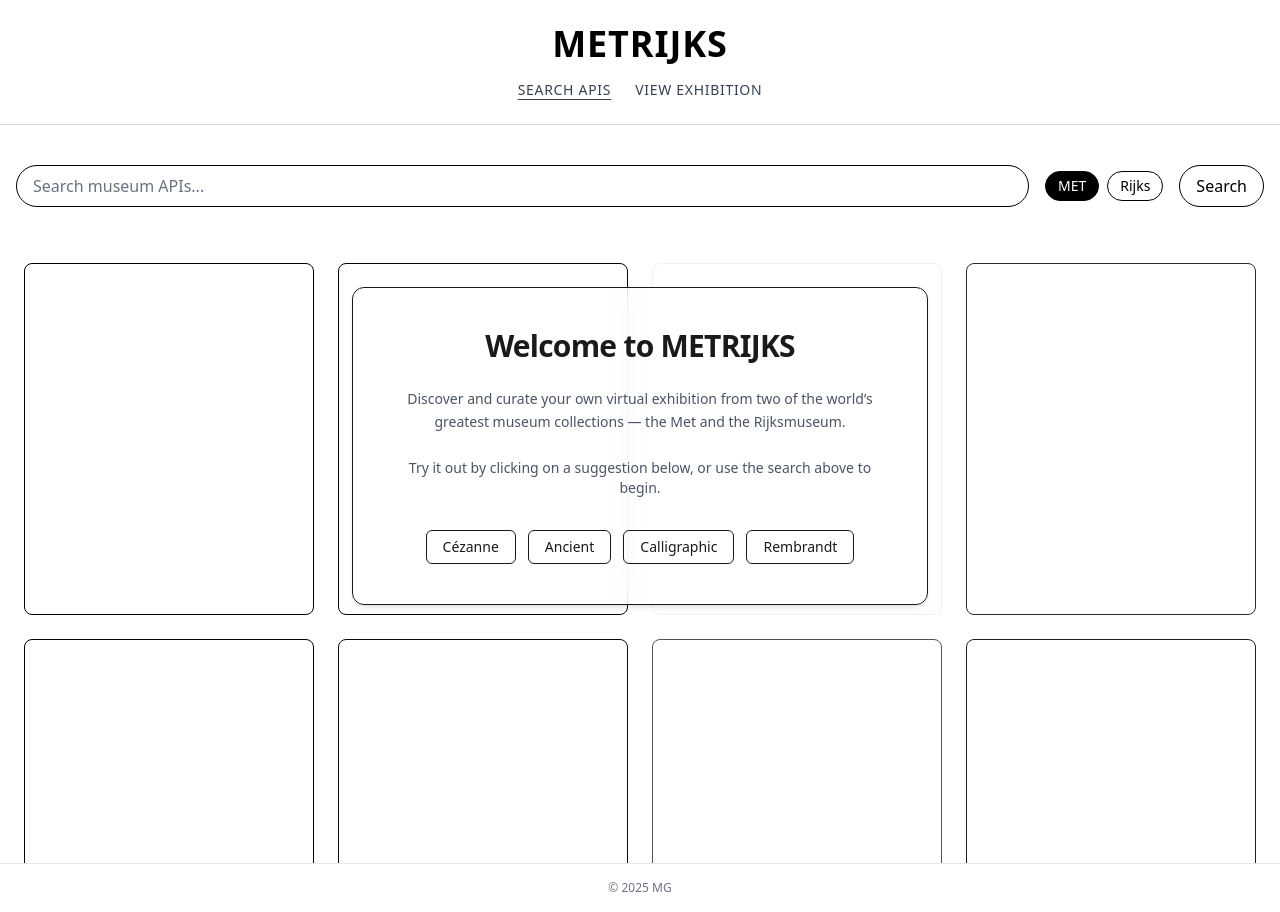
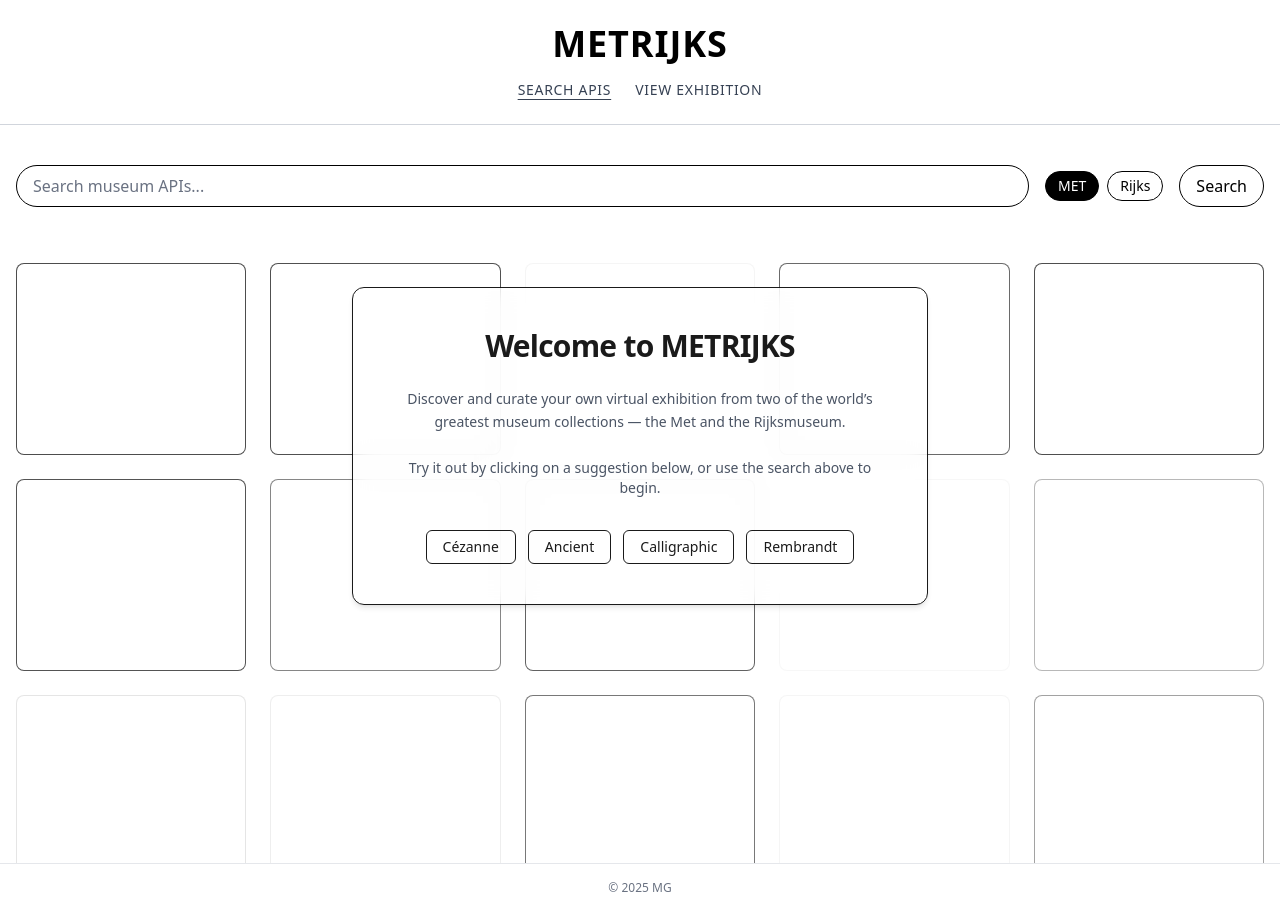
Before and after one commit to MGough22/metrijks, a React (Vite) app: page / in a window 1280 px wide. Built offline with nearby package versions, Linux system fonts and the light colour scheme; what ldrs would draw is missing.

Commit message:
changes the aspect ratios of ghost cards to screen size

```diff
--- a/src/components/GhostArtworkCard.jsx
+++ b/src/components/GhostArtworkCard.jsx
@@ -1,7 +1,7 @@
 export default function GhostArtworkCard({ opacity = 0 }) {
   return (
     <div
-      className="bg-white border border-black-300 rounded-lg overflow-hidden h-[22rem] w-full transition-transform duration-1000"
+      className="bg-white border border-black/70 rounded-lg overflow-hidden transition-transform duration-1000 w-full aspect-[6/5]"
       style={{ opacity }}
     />
   );
--- a/src/components/GhostArtworkGrid.jsx
+++ b/src/components/GhostArtworkGrid.jsx
@@ -39,7 +39,7 @@
   }, []);
 
   return (
-    <div className="grid grid-cols-1 sm:grid-cols-2 md:grid-cols-3 lg:grid-cols-4 gap-6 px-6 py-10 pointer-events-none">
+    <div className="grid grid-cols-2 sm:grid-cols-3 md:grid-cols-4 lg:grid-cols-5 gap-2 sm:gap-4 md:gap-6 px-4 py-10 pointer-events-none">
       {opacities.map((opacity, i) => (
         <GhostArtworkCard key={i} opacity={opacity} />
       ))}
```
